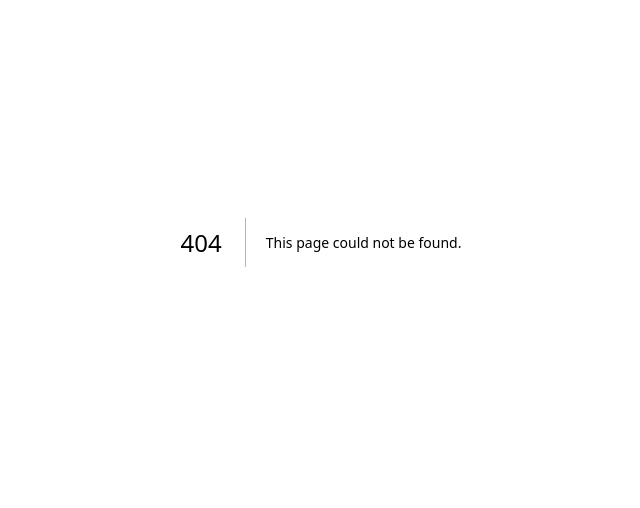
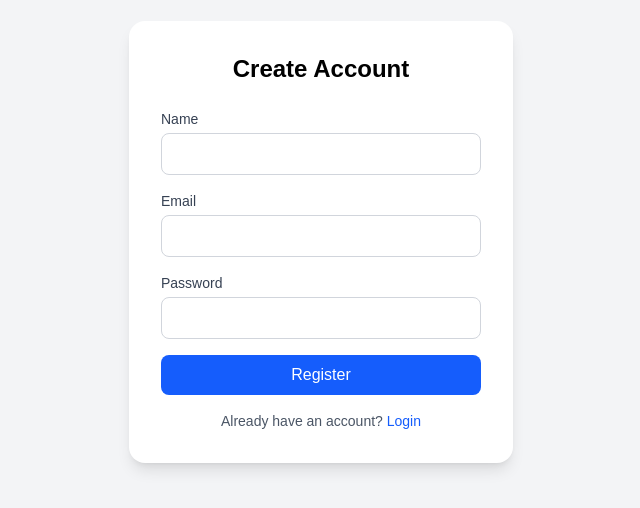
Before and after one commit to mahabur-rahman/invoice.softwarebd.live, a Next.js app: page /register in a window 1280 px wide. Before the commit this address had no page. Shown: the part 158-666 px from the top of the page, without its empty margins (319-959 px from the left). Built offline with nearby package versions, Linux system fonts and the light colour scheme.

Commit message:
feat: auth pages added

```diff
--- /dev/null
+++ b/app/login/page.tsx
@@ -0,0 +1,12 @@
+import AuthForm from '@/components/auth/AuthForm'
+import React from 'react'
+
+const page = () => {
+  return (
+    <div>
+        <AuthForm type="login" />
+    </div>
+  )
+}
+
+export default page
--- /dev/null
+++ b/app/register/page.tsx
@@ -0,0 +1,12 @@
+import AuthForm from '@/components/auth/AuthForm'
+import React from 'react'
+
+const page = () => {
+    return (
+        <div>
+            <AuthForm type="register" />
+        </div>
+    )
+}
+
+export default page
--- /dev/null
+++ b/components/auth/AuthForm.tsx
@@ -0,0 +1,99 @@
+"use client";
+
+import Link from "next/link";
+import { useState } from "react";
+
+interface AuthFormProps {
+  type: "login" | "register";
+}
+
+const AuthForm: React.FC<AuthFormProps> = ({ type }) => {
+  const [formData, setFormData] = useState({ name: "", email: "", password: "" });
+
+  const handleChange = (e: React.ChangeEvent<HTMLInputElement>) => {
+    setFormData({ ...formData, [e.target.name]: e.target.value });
+  };
+
+  const handleSubmit = (e: React.FormEvent) => {
+    e.preventDefault();
+    console.log(`${type} data:`, formData);
+    // You can handle API call here later
+  };
+
+  return (
+    <div className="min-h-screen flex items-center justify-center bg-gray-100">
+      <div className="w-full max-w-sm bg-white shadow-lg rounded-2xl p-8">
+        <h1 className="text-2xl font-bold text-center mb-6">
+          {type === "login" ? "Login" : "Create Account"}
+        </h1>
+
+        <form onSubmit={handleSubmit} className="space-y-4">
+          {type === "register" && (
+            <div>
+              <label className="block text-sm font-medium text-gray-700">Name</label>
+              <input
+                type="text"
+                name="name"
+                value={formData.name}
+                onChange={handleChange}
+                className="mt-1 w-full p-2 border border-gray-300 rounded-lg focus:ring-2 focus:ring-blue-500 focus:outline-none"
+                required
+              />
+            </div>
+          )}
+
+          <div>
+            <label className="block text-sm font-medium text-gray-700">Email</label>
+            <input
+              type="email"
+              name="email"
+              value={formData.email}
+              onChange={handleChange}
+              className="mt-1 w-full p-2 border border-gray-300 rounded-lg focus:ring-2 focus:ring-blue-500 focus:outline-none"
+              required
+            />
+          </div>
+
+          <div>
+            <label className="block text-sm font-medium text-gray-700">Password</label>
+            <input
+              type="password"
+              name="password"
+              value={formData.password}
+              onChange={handleChange}
+              className="mt-1 w-full p-2 border border-gray-300 rounded-lg focus:ring-2 focus:ring-blue-500 focus:outline-none"
+              required
+            />
+          </div>
+
+          <button
+            type="submit"
+            className="w-full bg-blue-600 text-white py-2 rounded-lg hover:bg-blue-700 transition"
+          >
+            {type === "login" ? "Login" : "Register"}
+          </button>
+        </form>
+
+        <p className="text-sm text-center text-gray-600 mt-4">
+          {type === "login" ? (
+            <>
+              Don’t have an account?{" "}
+              <Link href="/register" className="text-blue-600 hover:underline">
+                Register
+              </Link>
+            </>
+          ) : (
+            <>
+              Already have an account?{" "}
+              <Link href="/login" className="text-blue-600 hover:underline">
+                Login
+              </Link>
+            </>
+          )}
+        </p>
+      </div>
+    </div>
+  );
+};
+
+export default AuthForm;
```
